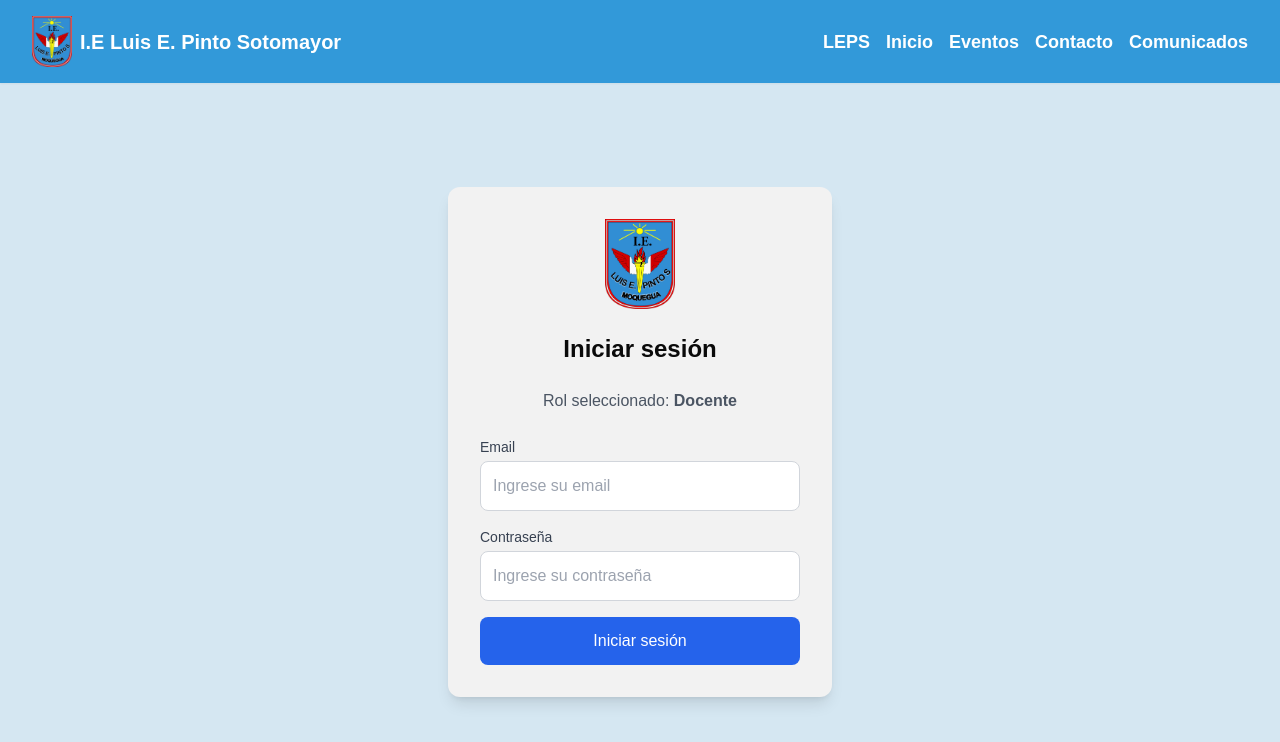
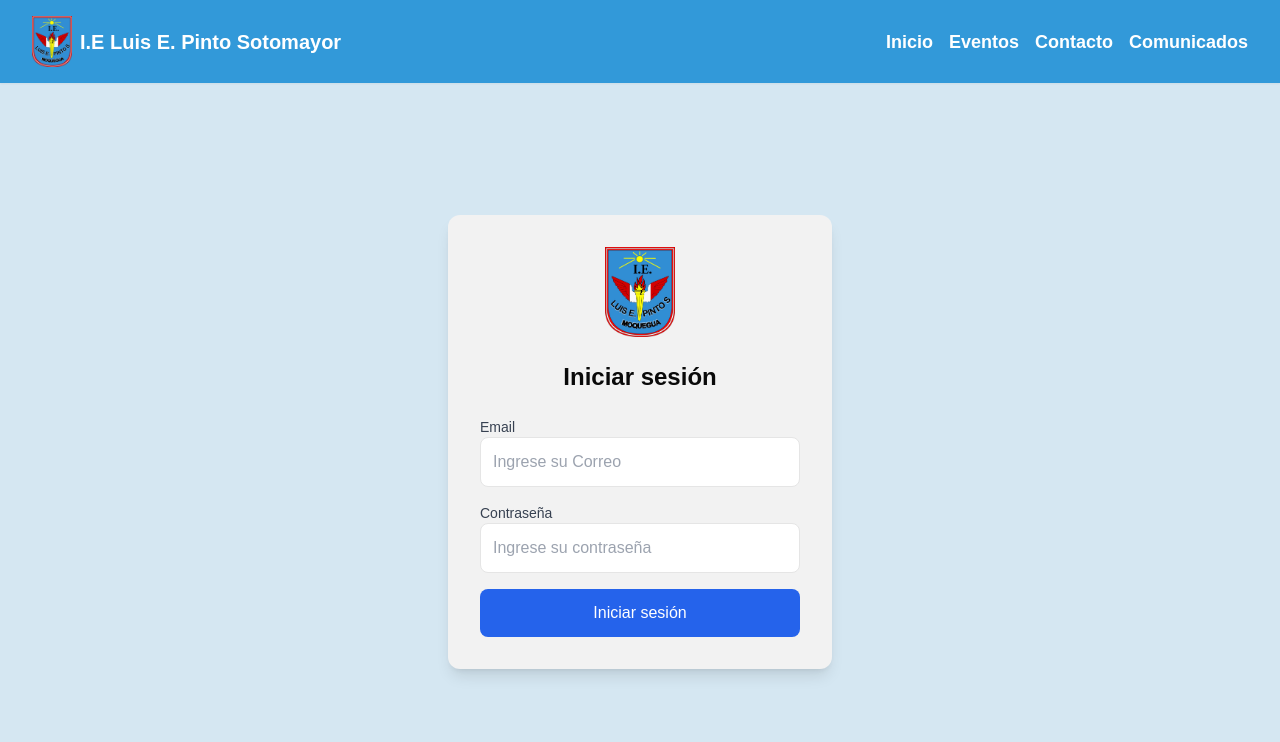
Before and after one commit to 4lvaro23/cole, a Next.js app: page /login in a window 1280 px wide. Both pictures are taken after a click on the button "Docente". Shown: the top 742 px of the page. Built offline with nearby package versions, Linux system fonts and the light colour scheme.

Commit message:
C:UsersalvarOneDriveEscritoriocole

```diff
--- a/app/login/page.tsx
+++ b/app/login/page.tsx
@@ -3,6 +3,7 @@ import { MobileMenu } from "@/components/mobile-menu";
 import { useState } from "react";
 import { useRouter } from "next/navigation";
 import Image from "next/image";
+import { CheckCircleIcon } from "@heroicons/react/24/solid"; // Importar ícono de check
 
 export default function Login() {
   const [role, setRole] = useState<string | null>(null);
@@ -12,43 +13,48 @@ export default function Login() {
   const [code, setCode] = useState("");
   const [error, setError] = useState<string | null>(null);
   const [isAuthenticated, setIsAuthenticated] = useState(false);
+  const [isLoading, setIsLoading] = useState(false); // Estado de la barra de carga
+  const [successMessage, setSuccessMessage] = useState<string | null>(null); // Mensaje de éxito
+  const [isCodeVerified, setIsCodeVerified] = useState(false); // Estado para verificar el código de seguridad
 
   const handleLogin = async (e: React.FormEvent) => {
     e.preventDefault();
+    setError(null);
+    setIsLoading(true); // Iniciar barra de carga
 
+    setTimeout(() => {
       if (!email || !password) {
         setError("Por favor, ingrese ambos campos.");
+        setIsLoading(false);
         return;
       }
 
-    if (email === "luisernestopinto1954@gmail.com" && password === "LEPS_2024") {
+      if (
+        (role === "Administrador" && email === "luisernestopinto1954@gmail.com" && password === "LEPS_2024") ||
+        (role === "Docente" && email === "docente@example.com" && password === "DOCENTE_2024") ||
+        (role === "Técnico" && email === "tecnico@example.com" && password === "TECNICO_2024")
+      ) {
         setIsAuthenticated(true);
-      setError(null);
-    } else if (role === "Docente" && email === "docente@example.com" && password === "DOCENTE_2024") {
-      setIsAuthenticated(true);
-      setError(null);
-    } else if (role === "Tecnico" && email === "tecnico@example.com" && password === "TECNICO_2024") {
-      setIsAuthenticated(true);
-      setError(null);
+        setSuccessMessage("Perfil autorizado");
       } else {
         setError("Email o contraseña incorrectos.");
+        setIsAuthenticated(false);
       }
+      setIsLoading(false);
+    }, 5000); // Simulación de carga
   };
 
   const handleVerifyCode = (e: React.FormEvent) => {
     e.preventDefault();
 
-    if (code === "19542024") {
+    if (role === "Administrador" && code === "19542024") {
+      setIsCodeVerified(true);
       router.push("/perfil/admin");
-    } else {
-      setError("Código de seguridad incorrecto.");
-    }
-    if (code === "19542024") {
+    } else if (role === "Técnico" && code === "12345678") {
+      setIsCodeVerified(true);
       router.push("/perfil/tecnic");
-    } else {
-    setError("Código de seguridad incorrecto.");
-    }
-    if (code === "19542024") {
+    } else if (role === "Docente" && code === "10987654") {
+      setIsCodeVerified(true);
       router.push("/perfil/docent");
     } else {
       setError("Código de seguridad incorrecto.");
@@ -65,42 +71,12 @@ export default function Login() {
               I.E Luis E. Pinto Sotomayor
             </span>
           </div>
-
-          {/* Menú de navegación */}
           <nav className="hidden md:flex space-x-4">
-            <a
-              href="/leps"
-              className="text-white dark:text-gray-300 hover:text-[#BF1F2C] dark:hover:text-white font-bold text-lg"
-            >
-              LEPS
-            </a>
-            <a
-              href="/"
-              className="text-white dark:text-gray-300 hover:text-[#BF1F2C] dark:hover:text-white font-bold text-lg"
-            >
-              Inicio
-            </a>
-            <a
-              href="/eventos"
-              className="text-white dark:text-gray-300 hover:text-[#BF1F2C] dark:hover:text-white font-bold text-lg"
-            >
-              Eventos
-            </a>
-            <a
-              href="/contacto"
-              className="text-white dark:text-gray-300 hover:text-[#BF1F2C] dark:hover:text-white font-bold text-lg"
-            >
-              Contacto
-            </a>
-            <a
-              href="/comunicados"
-              className="text-white dark:text-gray-300 hover:text-[#BF1F2C] dark:hover:text-white font-bold text-lg"
-            >
-              Comunicados
-            </a>
+            <a href="/" className="text-white hover:text-[#BF1F2C] font-bold text-lg">Inicio</a>
+            <a href="/eventos" className="text-white hover:text-[#BF1F2C] font-bold text-lg">Eventos</a>
+            <a href="/contacto" className="text-white hover:text-[#BF1F2C] font-bold text-lg">Contacto</a>
+            <a href="/comunicados" className="text-white hover:text-[#BF1F2C] font-bold text-lg">Comunicados</a>
           </nav>
-
-          {/* Menú móvil */}
           <div className="md:hidden">
             <MobileMenu />
           </div>
@@ -115,12 +91,12 @@ export default function Login() {
 
           {!role ? (
             <>
-    <h2 className="text-xl sm:text-2xl font-semibold text-center mb-6">Seleccione su tipo de perfil</h2>
+              <h2 className="text-xl sm:text-2xl font-semibold text-center mb-6">Seleccione su perfil</h2>
               <div className="space-y-4">
                 <button onClick={() => setRole("Docente")} className="w-full bg-blue-600 text-white py-3 rounded-lg hover:bg-blue-700 transition">
                   Docente
                 </button>
-      <button onClick={() => setRole("Tecnico")} className="w-full bg-green-600 text-white py-3 rounded-lg hover:bg-green-700 transition">
+                <button onClick={() => setRole("Técnico")} className="w-full bg-green-600 text-white py-3 rounded-lg hover:bg-green-700 transition">
                   Técnico
                 </button>
                 <button onClick={() => setRole("Administrador")} className="w-full bg-red-600 text-white py-3 rounded-lg hover:bg-red-700 transition">
@@ -128,47 +104,34 @@ export default function Login() {
                 </button>
               </div>
             </>
-) : (
-  <>
-    {!isAuthenticated ? (
+          ) : !isAuthenticated ? (
             <>
               <h2 className="text-xl sm:text-2xl font-semibold text-center mb-6">Iniciar sesión</h2>
-        <p className="text-center text-gray-600 mb-6">Rol seleccionado: <strong>{role}</strong></p>
               <form onSubmit={handleLogin} className="space-y-4">
                 <div>
                   <label htmlFor="email" className="block text-sm font-medium text-gray-700">Email</label>
-            <input
-              id="email"
-              type="email"
-              value={email}
-              onChange={(e) => setEmail(e.target.value)}
-              className="mt-1 p-3 w-full border border-gray-300 rounded-lg focus:outline-none focus:ring-2 focus:ring-blue-500"
-              placeholder="Ingrese su email"
-            />
+                  <input id="email" type="email" value={email} onChange={(e) => setEmail(e.target.value)} className="p-3 w-full border rounded-lg" placeholder="Ingrese su Correo" />
                 </div>
-
                 <div>
                   <label htmlFor="password" className="block text-sm font-medium text-gray-700">Contraseña</label>
-            <input
-              id="password"
-              type="password"
-              value={password}
-              onChange={(e) => setPassword(e.target.value)}
-              className="mt-1 p-3 w-full border border-gray-300 rounded-lg focus:outline-none focus:ring-2 focus:ring-blue-500"
-              placeholder="Ingrese su contraseña"
-            />
+                  <input id="password" type="password" value={password} onChange={(e) => setPassword(e.target.value)} className="p-3 w-full border rounded-lg" placeholder="Ingrese su contraseña" />
                 </div>
-
                 {error && <p className="text-red-500 text-sm">{error}</p>}
-
-          <button type="submit" className="w-full bg-blue-600 text-white py-3 rounded-lg hover:bg-blue-700 transition">
-            Iniciar sesión
-          </button>
+                <button type="submit" className="w-full bg-blue-600 text-white py-3 rounded-lg hover:bg-blue-700 transition">Iniciar sesión</button>
               </form>
+              {isLoading && <div className="mt-4 bg-blue-600 h-2 animate-pulse rounded-full"></div>}
             </>
+          ) : isCodeVerified ? (
+            <div className="text-center">
+              <div className="flex justify-center items-center">
+              <CheckCircleIcon className="w-12 h-12 text-green-600 animate-bounce" />
+              </div>
+              <h2 className="text-xl sm:text-2xl font-semibold mb-6">Perfil autorizado</h2>
+              <p className="text-green-600 font-semibold text-lg">{successMessage}</p>
+            </div>
           ) : (
             <>
-        <h2 className="text-xl sm:text-2xl font-semibold text-center mb-6">Verificación</h2>
+              <h2 className="text-xl sm:text-2xl font-semibold text-center mb-6">Verificar código de seguridad</h2>
               <form onSubmit={handleVerifyCode} className="space-y-4">
                 <div>
                   <label htmlFor="code" className="block text-sm font-medium text-gray-700">Código de seguridad</label>
@@ -177,19 +140,15 @@ export default function Login() {
                     type="text"
                     value={code}
                     onChange={(e) => setCode(e.target.value)}
-              className="mt-1 p-3 w-full border border-gray-300 rounded-lg focus:outline-none focus:ring-2 focus:ring-blue-500"
+                    className="p-3 w-full border rounded-lg"
                     placeholder="Ingrese el código de seguridad"
                   />
                 </div>
-
                 {error && <p className="text-red-500 text-sm">{error}</p>}
-
                 <button type="submit" className="w-full bg-blue-600 text-white py-3 rounded-lg hover:bg-blue-700 transition">
                   Verificar código
                 </button>
               </form>
-      </>
-    )}
             </>
           )}
         </div>
--- a/app/perfil/page.tsx
+++ b/app/perfil/admin/page.tsx
@@ -98,11 +98,6 @@ export default function AdminitradorProfile() {
           </div>
           <nav className="hidden md:block">
             <ul className="flex space-x-4">
-              <li>
-                <a href="/leps" className="text-white dark:text-gray-300 hover:text-[#BF1F2C] dark:hover:text-white font-bold text-lg">
-                  LEPS
-                </a>
-              </li>
               <li>
                 <a href="/comunicados" className="text-white dark:text-gray-300 hover:text-[#BF1F2C] dark:hover:text-white font-bold text-lg">
                   Comunicados
--- a/package.json
+++ b/package.json
@@ -9,6 +9,7 @@
     "lint": "next lint"
   },
   "dependencies": {
+    "@heroicons/react": "^2.2.0",
     "@radix-ui/react-slot": "^1.1.0",
     "class-variance-authority": "^0.7.0",
     "clsx": "^2.1.1",
```
Also changed, not shown: 1 other file (tests, documents, lock files or other folders). Lines whose indentation alone changed are shown as unchanged.
